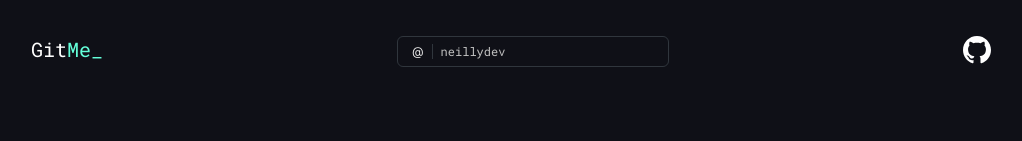
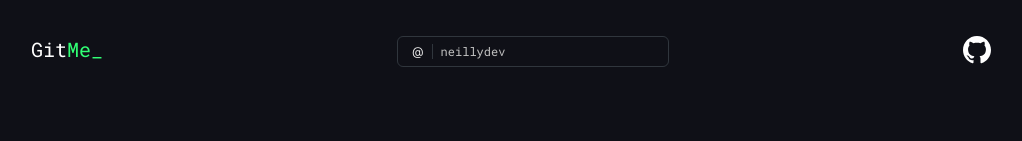
Before and after one commit to neillydev/gitme, a Next.js app: page / in a window 1280 px wide. Shown: the top 141 px of the page, without its empty margins (129-1151 px from the left). Built offline with nearby package versions, Linux system fonts and the light colour scheme; a web font is replaced by a local one.

Commit message:
change logo text color

```diff
--- a/styles/Nav.module.scss
+++ b/styles/Nav.module.scss
@@ -24,7 +24,7 @@
 }
 
 .navLogo a span {
-    color: #64ffda;
+    color: #31ff75;
 }
 
 .navCenter {
```
